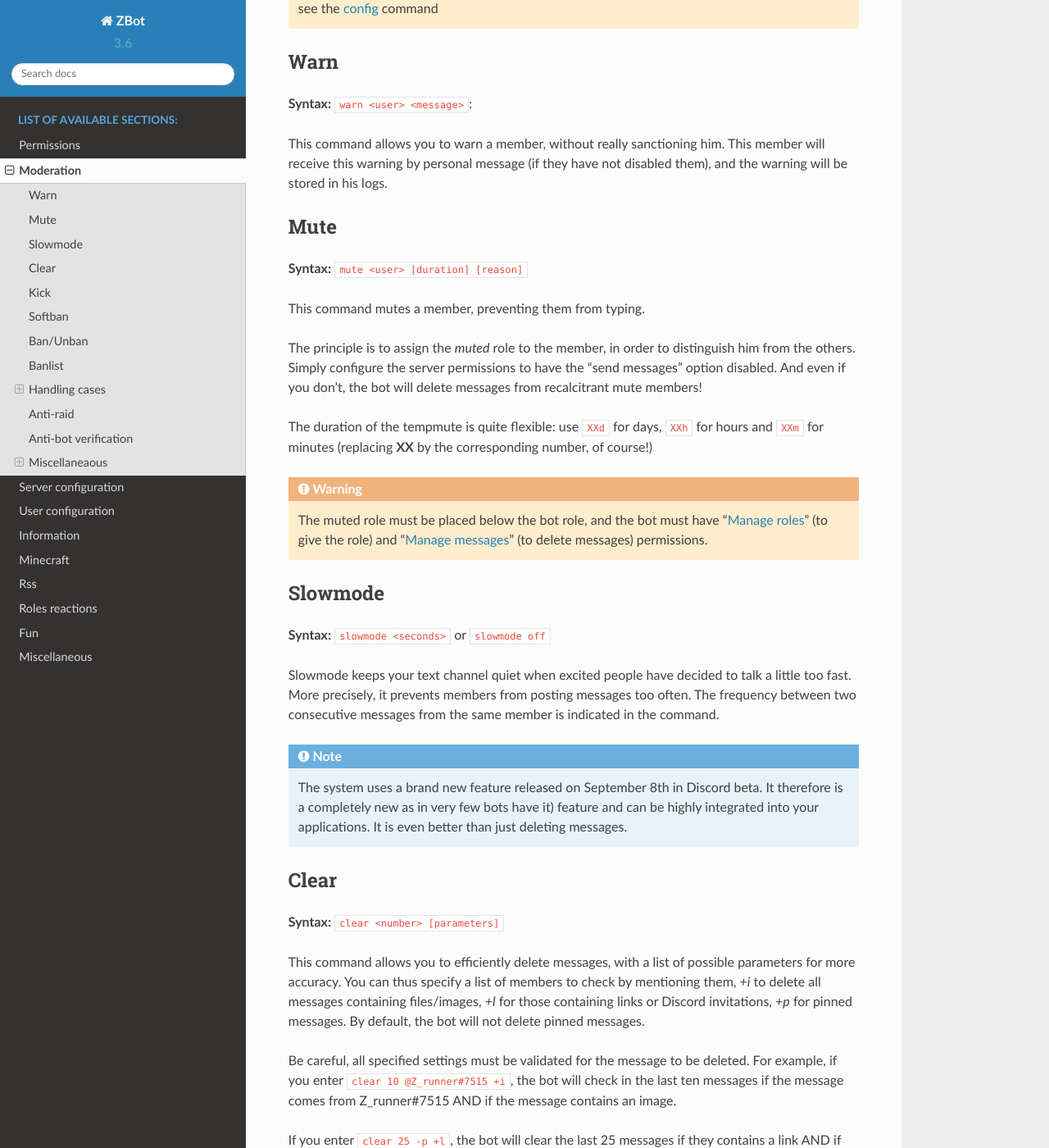
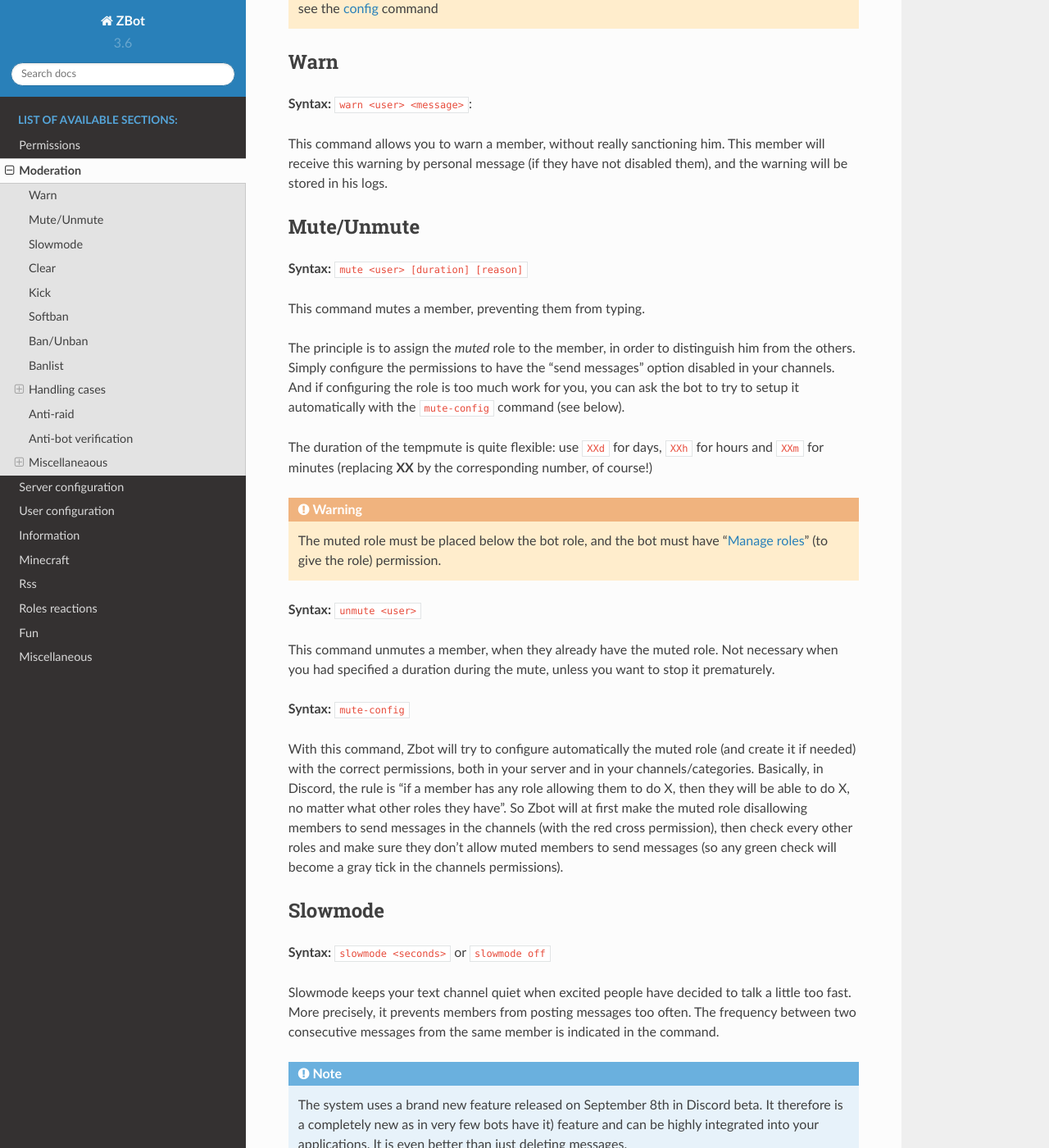
Before and after one commit to Axobot-org/Axobot, a Sphinx documentation site: the page built from docs/moderator.rst, in a window 1280 px wide and 1400 px high, scrolled down 543 px. Shown: the whole window at 82% size. Built offline with Sphinx 7.4.7 and the Read the Docs theme 2.0.0, drawn with Linux system fonts in a browser that asks for light colours.

Commit message:
[update] mute/unmute doc

```diff
--- a/docs/moderator.rst
+++ b/docs/moderator.rst
@@ -20,19 +20,27 @@ Warn
 
 This command allows you to warn a member, without really sanctioning him. This member will receive this warning by personal message (if they have not disabled them), and the warning will be stored in his logs.
 
-----
-Mute
-----
+-----------
+Mute/Unmute
+-----------
 
 **Syntax:** :code:`mute <user> [duration] [reason]`
 
 This command mutes a member, preventing them from typing.
 
-The principle is to assign the *muted* role to the member, in order to distinguish him from the others. Simply configure the server permissions to have the "send messages" option disabled. And even if you don't, the bot will delete messages from recalcitrant mute members!
+The principle is to assign the *muted* role to the member, in order to distinguish him from the others. Simply configure the permissions to have the "send messages" option disabled in your channels. And if configuring the role is too much work for you, you can ask the bot to try to setup it automatically with the :code:`mute-config` command (see below).
 
 The duration of the tempmute is quite flexible: use :code:`XXd` for days, :code:`XXh` for hours and :code:`XXm` for minutes (replacing **XX** by the corresponding number, of course!)
 
-.. warning:: The muted role must be placed below the bot role, and the bot must have "`Manage roles <perms.html#manage-roles>`_" (to give the role) and "`Manage messages <perms.html#manage-messages>`_" (to delete messages) permissions.
+.. warning:: The muted role must be placed below the bot role, and the bot must have "`Manage roles <perms.html#manage-roles>`_" (to give the role) permission.
+
+**Syntax:** :code:`unmute <user>`
+
+This command unmutes a member, when they already have the muted role. Not necessary when you had specified a duration during the mute, unless you want to stop it prematurely.
+
+**Syntax:** :code:`mute-config`
+
+With this command, Zbot will try to configure automatically the muted role (and create it if needed) with the correct permissions, both in your server and in your channels/categories. Basically, in Discord, the rule is "if a member has any role allowing them to do X, then they will be able to do X, no matter what other roles they have". So Zbot will at first make the muted role disallowing members to send messages in the channels (with the red cross permission), then check every other roles and make sure they don't allow muted members to send messages (so any green check will become a gray tick in the channels permissions).
 
 --------
 Slowmode
```
